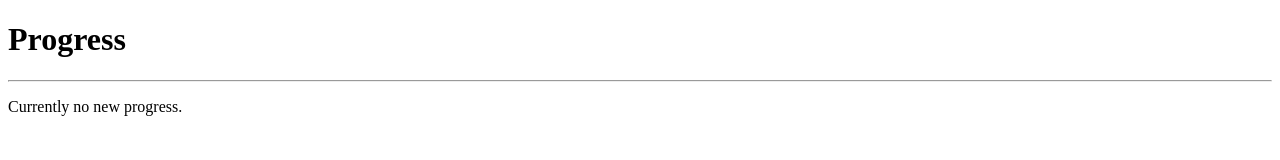
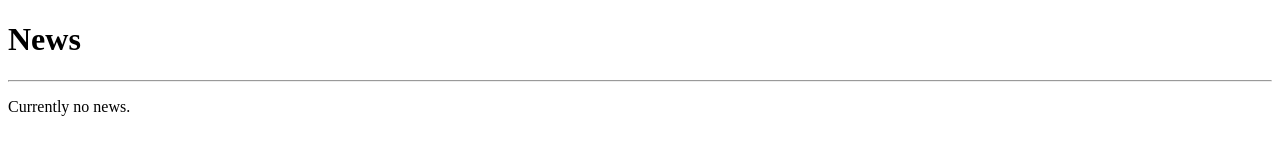
Before and after one commit to Noah-Mcmillan/My-Website, a plain HTML site: page news/index.html in a window 1280 px wide. Drawn offline with Linux system fonts and the light colour scheme.

Commit message:
Update index.html

```diff
--- a/news/index.html
+++ b/news/index.html
@@ -3,18 +3,18 @@
 <html>
     <head>
         <title>
-            Progress
+            News
         </title>
     </head>
     <body>
         <h1>
-            Progress
+            News
         </h1>
 
         <hr>
 
         <p>
-            Currently no new progress.
+            Currently no news.
         </p>
     </body>
 </html>
```
